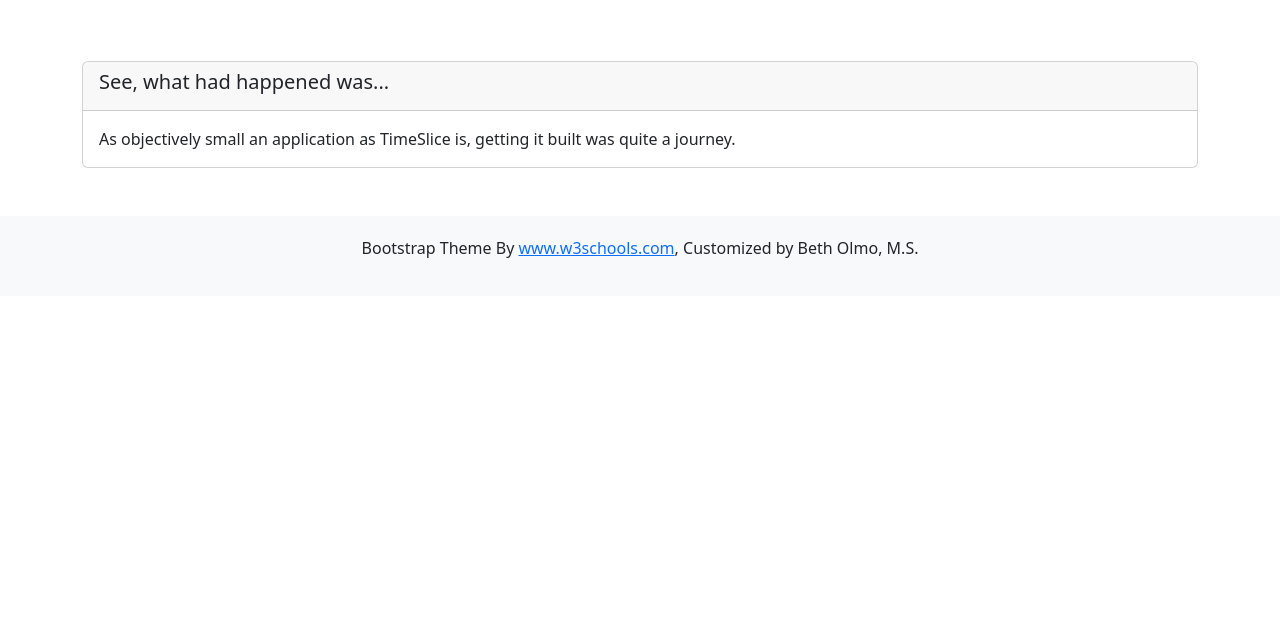
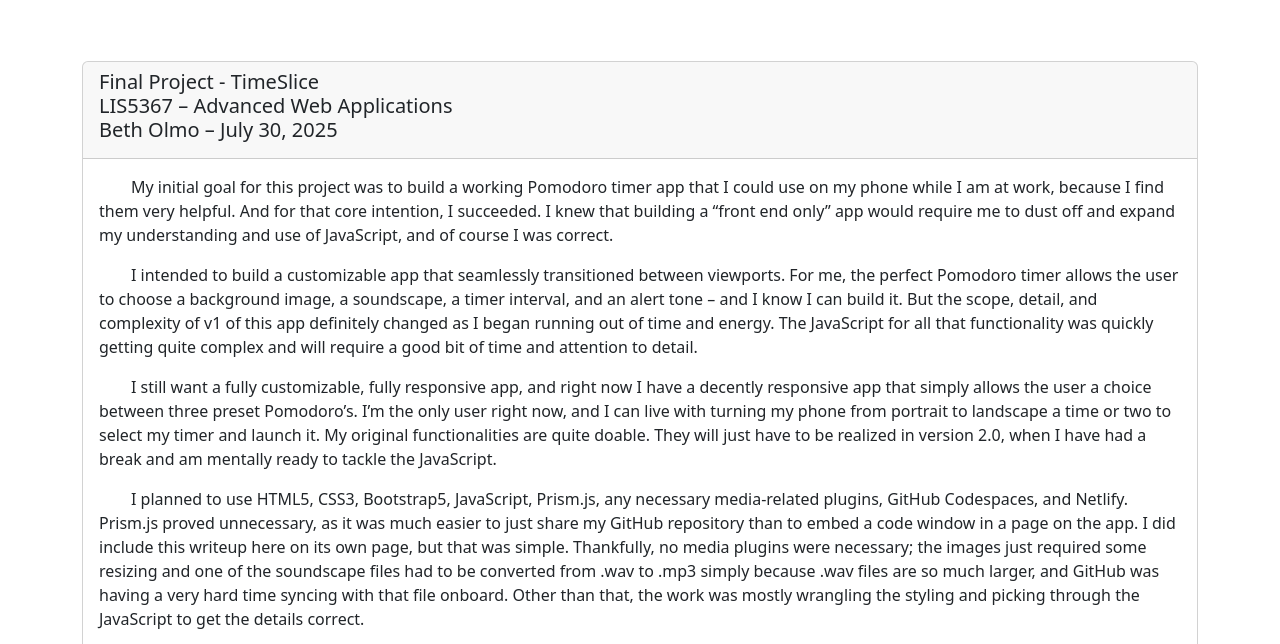
Before and after one commit to BethOlmo06/TimeSlice, a website: page writeup.html in a window 1280 px wide. Shown: the part 308-952 px from the top of the page. Before the commit the page ends 800 px from the top, so only its background shows below. Drawn offline with nearby package versions, Linux system fonts and the light colour scheme.

Commit message:
entered and formatted the writeup - added a class in cover.css to indent paragraphs

```diff
--- a/cover.css
+++ b/cover.css
@@ -123,3 +123,7 @@ button {
 .form-check-label {
   color: #333 !important; /* Makes label text dark and readable */
 }
+
+.indent {
+  text-indent: 2em;
+}
--- a/writeup.html
+++ b/writeup.html
@@ -38,10 +38,46 @@
     <div class="container justify-content-center mb-5">
         <div class="card">
           <div class="card-header">
-            <h5 class=" font-weight-bold">See, what had happened was...</h5>
+            <h5 class=" font-weight-bold">Final Project - TimeSlice
+              </br>
+              LIS5367 – Advanced Web Applications
+              </br>
+              Beth Olmo – July 30, 2025
+            </h5>
           </div>
           <div class="card-body">
-            <p class="card-text">As objectively small an application as TimeSlice is, getting it built was quite a journey.</p>
+            <p class="card-text indent">My initial goal for this project was to build a working Pomodoro timer app that I could
+               use on my phone while I am at work, because I find them very helpful. And for that core intention, I
+               succeeded. I knew that building a “front end only” app would require me to dust off and expand my
+               understanding and use of JavaScript, and of course I was correct.</p>
+
+            <p class="card-text indent">I intended to build a customizable app that seamlessly transitioned between viewports. For me, the perfect
+               Pomodoro timer allows the user to choose a background image, a soundscape, a timer interval, and an alert
+               tone – and I know I can build it. But the scope, detail, and complexity of v1 of this app definitely
+               changed as I began running out of time and energy. The JavaScript for all that functionality was quickly
+               getting quite complex and will require a good bit of time and attention to detail.</p>
+
+              <p class="card-text indent">I still want a fully customizable, fully responsive app, and right now I have a decently responsive app
+                that simply allows the user a choice between three preset Pomodoro’s. I’m the only user right now, and I
+                can live with turning my phone from portrait to landscape a time or two to select my timer and launch it.
+                 My original functionalities are quite doable.  They will just have to be realized in version 2.0, when I
+                 have had a break and am mentally ready to tackle the JavaScript. </p>
+
+                <p class="card-text indent">I planned to use HTML5, CSS3, Bootstrap5, JavaScript, Prism.js, any necessary media-related plugins,
+                  GitHub Codespaces, and Netlify. Prism.js proved unnecessary, as it was much easier to just share my
+                  GitHub repository than to embed a code window in a page on the app. I did include this writeup here on
+                  its own page, but that was simple. Thankfully, no media plugins were necessary; the images just required
+                   some resizing and one of the soundscape files had to be converted from .wav to .mp3 simply because
+                   .wav files are so much larger, and GitHub was having a very hard time syncing with that file onboard.
+                   Other than that, the work was mostly wrangling the styling and picking through the JavaScript to get
+                   the details correct. </p>
+
+                  <p class="card-text indent">As for “other people’s code,” I began with a Bootstrap template and customized it a good bit to fit
+                    my vision. I found background images on Unsplash.com, soundscapes on Freesound.com, and got a great
+                    deal of JavaScript assistance from Copilot (inside GitHub, which was nice.) </p>
+
+                  <p class="card-text indent">My conclusion is: this is a good app. I found great images and soundscapes,
+                    I got the code working, and it works on my phone. I’m happy with it.</p>
           </div>
         </div>
     </div>
```
